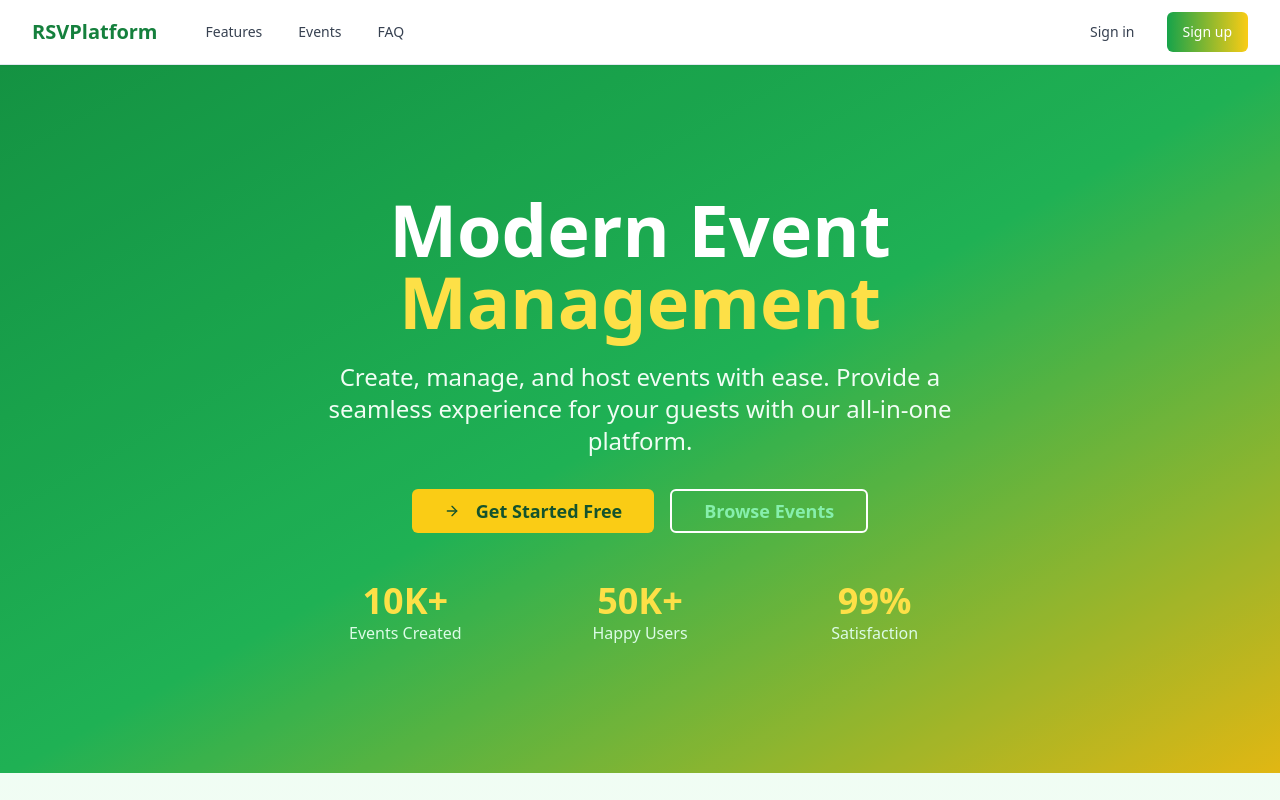
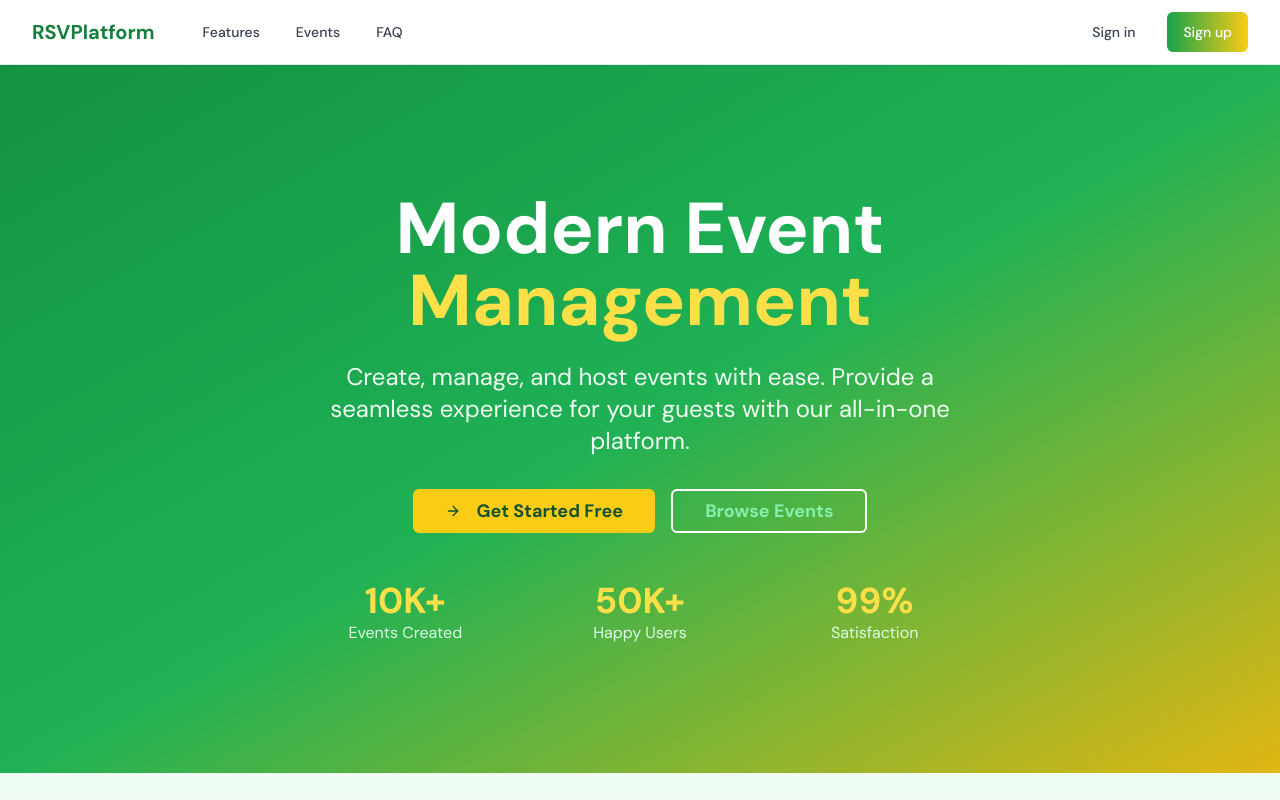
Before and after one commit to Adeykola/invite-joy-unleashed, a React (Vite) app: page / in a window 1280 px wide. Shown: the top 800 px of the page. Built offline with nearby package versions, Linux system fonts and the light colour scheme.

Commit message:
Update tailwind.config.ts

```diff
--- a/tailwind.config.ts
+++ b/tailwind.config.ts
@@ -18,6 +18,10 @@ export default {
 			}
 		},
 		extend: {
+      fontFamily: {
+        sans: ['DM Sans', 'sans-serif'],
+        poppins: ['Poppins', 'sans-serif'],
+      },
 			colors: {
 				border: 'hsl(var(--border))',
 				input: 'hsl(var(--input))',
```
